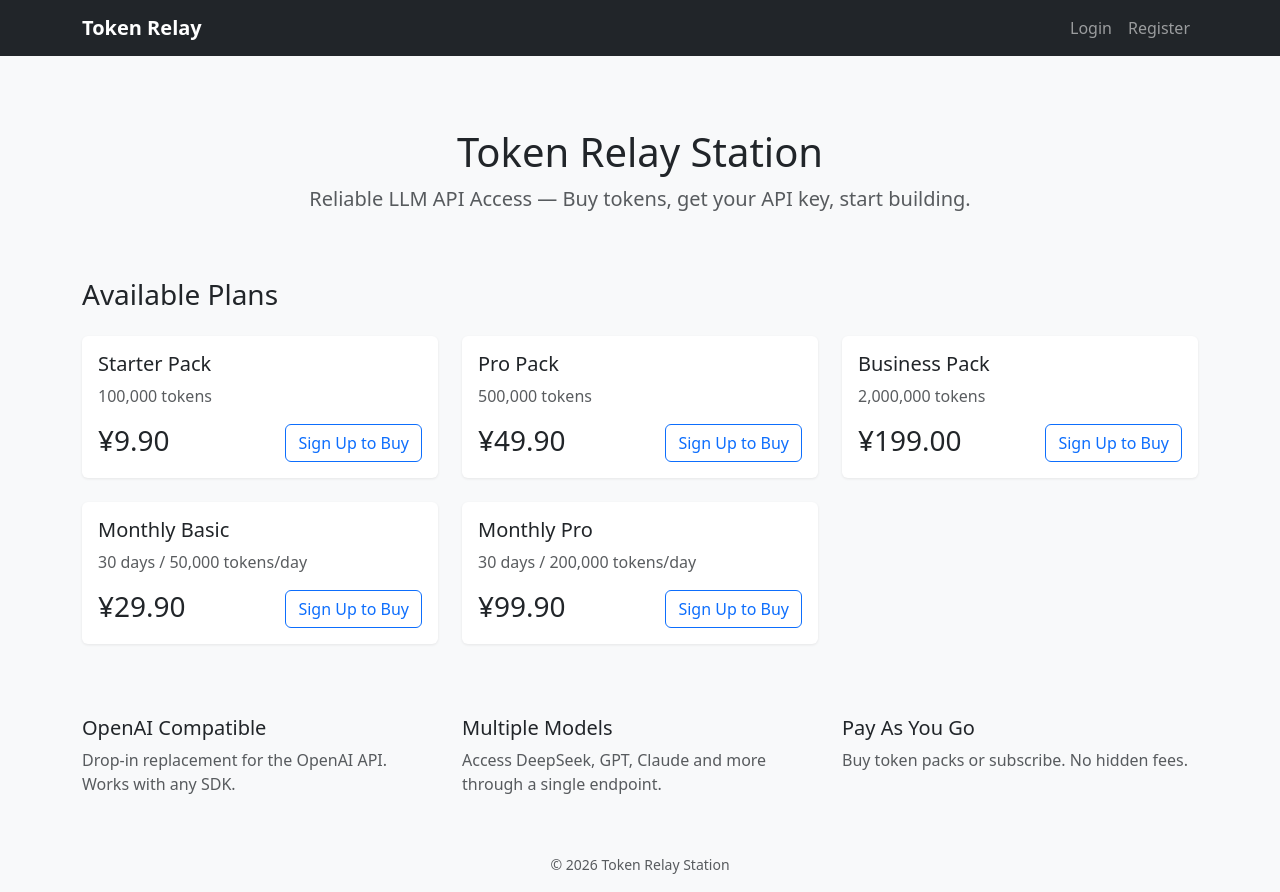
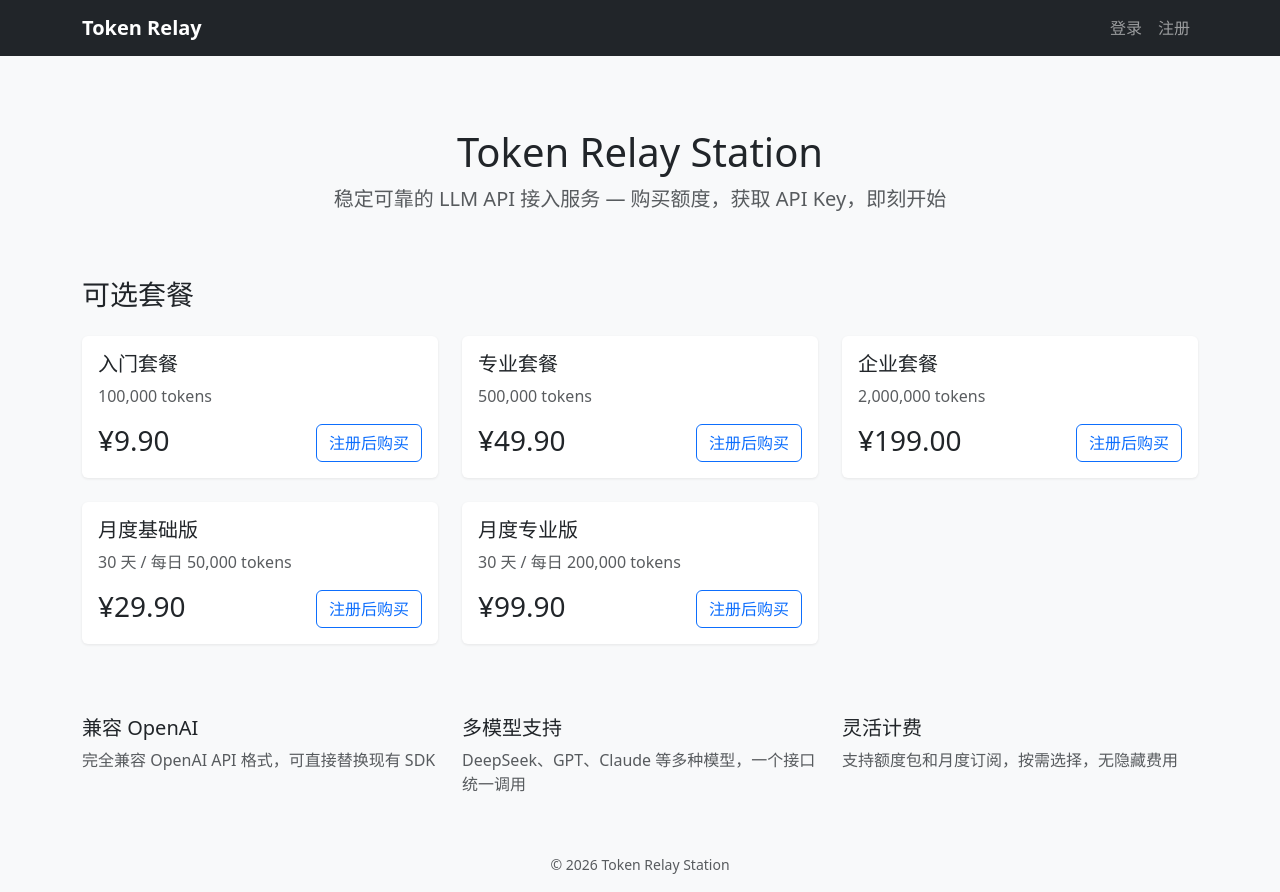
Before and after one commit to wjj-hermes/token-relay, a FastAPI app: page / in a window 1280 px wide. Run offline with FastAPI, Linux system fonts and the light colour scheme; data comes from the database, SQL or seed files in the repository; parts of the project's set-up code (start-up, migrations or seed data) failed here and were passed over.

Commit message:
中文化界面

```diff
--- a/auth.py
+++ b/auth.py
@@ -42,9 +42,9 @@ def decode_token(token: str) -> dict:
     try:
         return jwt.decode(token, JWT_SECRET, algorithms=[JWT_ALGORITHM])
     except jwt.ExpiredSignatureError:
-        raise HTTPException(status_code=401, detail="Token expired")
+        raise HTTPException(status_code=401, detail="登录已过期")
     except jwt.InvalidTokenError:
-        raise HTTPException(status_code=401, detail="Invalid token")
+        raise HTTPException(status_code=401, detail="无效的登录凭证")
 
 
 def get_current_user(request: Request):
@@ -83,7 +83,7 @@ def require_admin(func):
         async with SessionLocal() as db:
             user = await db.get(User, user_id)
             if not user or not user.is_admin:
-                raise HTTPException(status_code=403, detail="Admin access required")
+                raise HTTPException(status_code=403, detail="需要管理员权限")
             request.state.user = user
             request.state.db = db
             return await func(request, *args, **kwargs)
--- a/main.py
+++ b/main.py
@@ -60,11 +60,11 @@ async def _seed_products():
         if result.scalars().first():
             return
         defaults = [
-            Product(name="Starter Pack", type="quota", price=990, token_amount=100000),
-            Product(name="Pro Pack", type="quota", price=4990, token_amount=500000),
-            Product(name="Business Pack", type="quota", price=19900, token_amount=2000000),
-            Product(name="Monthly Basic", type="subscription", price=2990, duration_days=30, daily_limit=50000),
-            Product(name="Monthly Pro", type="subscription", price=9990, duration_days=30, daily_limit=200000),
+            Product(name="入门套餐", type="quota", price=990, token_amount=100000),
+            Product(name="专业套餐", type="quota", price=4990, token_amount=500000),
+            Product(name="企业套餐", type="quota", price=19900, token_amount=2000000),
+            Product(name="月度基础版", type="subscription", price=2990, duration_days=30, daily_limit=50000),
+            Product(name="月度专业版", type="subscription", price=9990, duration_days=30, daily_limit=200000),
         ]
         db.add_all(defaults)
         await db.commit()
@@ -101,12 +101,12 @@ async def chat_completions(request: Request):
     auth = request.headers.get("Authorization", "")
     raw_key = auth[7:] if auth.startswith("Bearer ") else auth
     if not raw_key:
-        raise HTTPException(status_code=401, detail="Missing API key")
+        raise HTTPException(status_code=401, detail="缺少 API Key")
 
     async with SessionLocal() as db:
         result = await validate_api_key(db, raw_key)
         if not result:
-            raise HTTPException(status_code=401, detail="Invalid API key")
+            raise HTTPException(status_code=401, detail="无效的 API Key")
         user, api_key = result
 
         # Check balance
@@ -117,12 +117,12 @@ async def chat_completions(request: Request):
         )
         subs = subs_result.scalars().all()
         if not await check_balance(user, subs):
-            raise HTTPException(status_code=402, detail="Insufficient balance")
+            raise HTTPException(status_code=402, detail="余额不足，请充值")
 
     body = await request.json()
     model = body.get("model", "")
     if not model:
-        raise HTTPException(status_code=400, detail="Missing 'model' field")
+        raise HTTPException(status_code=400, detail="缺少 model 参数")
     messages = body.get("messages", [])
     kwargs = {k: body[k] for k in ("temperature", "max_tokens", "top_p", "tools", "tool_choice", "stop") if k in body}
 
--- a/routers/web.py
+++ b/routers/web.py
@@ -35,9 +35,9 @@ async def login_submit(request: Request, username: str = Form(...), password: st
         result = await db.execute(select(User).where(User.username == username))
         user = result.scalar_one_or_none()
         if not user or not verify_password(password, user.password_hash):
-            return templates.TemplateResponse(request, "login.html", {"error": "Invalid credentials"})
+            return templates.TemplateResponse(request, "login.html", {"error": "用户名或密码错误"})
         if not user.is_active:
-            return templates.TemplateResponse(request, "login.html", {"error": "Account disabled"})
+            return templates.TemplateResponse(request, "login.html", {"error": "账号已被禁用"})
         token = create_token(user.id, user.is_admin)
         resp = RedirectResponse("/user/dashboard", status_code=302)
         resp.set_cookie("token", token, httponly=True, max_age=72 * 3600)
@@ -53,13 +53,13 @@ async def register_page(request: Request):
 async def register_submit(request: Request, username: str = Form(...), email: str = Form(...),
                           password: str = Form(...), password2: str = Form(...)):
     if password != password2:
-        return templates.TemplateResponse(request, "register.html", {"error": "Passwords do not match"})
+        return templates.TemplateResponse(request, "register.html", {"error": "两次密码不一致"})
     if len(password) < 6:
-        return templates.TemplateResponse(request, "register.html", {"error": "Password too short"})
+        return templates.TemplateResponse(request, "register.html", {"error": "密码长度不能少于6位"})
     async with SessionLocal() as db:
         existing = await db.execute(select(User).where((User.username == username) | (User.email == email)))
         if existing.scalar_one_or_none():
-            return templates.TemplateResponse(request, "register.html", {"error": "Username or email taken"})
+            return templates.TemplateResponse(request, "register.html", {"error": "用户名或邮箱已被注册"})
         user = User(username=username, email=email, password_hash=hash_password(password))
         db.add(user)
         await db.commit()
--- a/services/order_service.py
+++ b/services/order_service.py
@@ -13,7 +13,7 @@ def generate_order_no() -> str:
 async def create_order(db: AsyncSession, user_id: int, product_id: int) -> Order:
     product = await db.get(Product, product_id)
     if not product or not product.is_active:
-        raise ValueError("Product not found or inactive")
+        raise ValueError("产品不存在或已下架")
 
     order = Order(
         user_id=user_id,
--- a/templates/base.html
+++ b/templates/base.html
@@ -13,11 +13,11 @@
         <a class="navbar-brand" href="/">Token Relay</a>
         <div class="navbar-nav ms-auto">
             {% if request.cookies.get("token") %}
-            <a class="nav-link" href="/user/dashboard">Dashboard</a>
-            <a class="nav-link" href="/logout">Logout</a>
+            <a class="nav-link" href="/user/dashboard">控制台</a>
+            <a class="nav-link" href="/logout">退出</a>
             {% else %}
-            <a class="nav-link" href="/login">Login</a>
-            <a class="nav-link" href="/register">Register</a>
+            <a class="nav-link" href="/login">登录</a>
+            <a class="nav-link" href="/register">注册</a>
             {% endif %}
         </div>
     </div>
--- a/templates/index.html
+++ b/templates/index.html
@@ -1,13 +1,13 @@
 {% extends "base.html" %}
-{% block title %}Token Relay - API Key Store{% endblock %}
+{% block title %}Token Relay - API 密钥商城{% endblock %}
 {% block content %}
 <div class="text-center py-5">
     <h1>Token Relay Station</h1>
-    <p class="lead text-muted">Reliable LLM API Access &mdash; Buy tokens, get your API key, start building.</p>
+    <p class="lead text-muted">稳定可靠的 LLM API 接入服务 &mdash; 购买额度，获取 API Key，即刻开始</p>
 </div>
 
 {% if products %}
-<h3 class="mb-4">Available Plans</h3>
+<h3 class="mb-4">可选套餐</h3>
 <div class="row g-4">
     {% for p in products %}
     <div class="col-md-4">
@@ -17,17 +17,17 @@
                 {% if p.type == "quota" %}
                 <p class="text-muted">{{ "{:,}".format(p.token_amount) }} tokens</p>
                 {% else %}
-                <p class="text-muted">{{ p.duration_days }} days{% if p.daily_limit %} / {{ "{:,}".format(p.daily_limit) }} tokens/day{% else %} / unlimited{% endif %}</p>
+                <p class="text-muted">{{ p.duration_days }} 天{% if p.daily_limit %} / 每日 {{ "{:,}".format(p.daily_limit) }} tokens{% else %} / 不限量{% endif %}</p>
                 {% endif %}
                 <div class="mt-auto">
                     <span class="h3">&yen;{{ "%.2f"|format(p.price / 100) }}</span>
                     {% if user %}
                     <form method="post" action="/pay/create" class="d-inline float-end">
                         <input type="hidden" name="product_id" value="{{ p.id }}">
-                        <button class="btn btn-primary">Buy Now</button>
+                        <button class="btn btn-primary">立即购买</button>
                     </form>
                     {% else %}
-                    <a href="/register" class="btn btn-outline-primary float-end">Sign Up to Buy</a>
+                    <a href="/register" class="btn btn-outline-primary float-end">注册后购买</a>
                     {% endif %}
                 </div>
             </div>
@@ -37,22 +37,22 @@
 </div>
 {% else %}
 <div class="text-center text-muted py-5">
-    <p>No plans available yet. Please check back later.</p>
+    <p>暂无可售套餐，请稍后再来。</p>
 </div>
 {% endif %}
 
 <div class="row mt-5 g-4">
     <div class="col-md-4">
-        <h5>OpenAI Compatible</h5>
-        <p class="text-muted">Drop-in replacement for the OpenAI API. Works with any SDK.</p>
+        <h5>兼容 OpenAI</h5>
+        <p class="text-muted">完全兼容 OpenAI API 格式，可直接替换现有 SDK</p>
     </div>
     <div class="col-md-4">
-        <h5>Multiple Models</h5>
-        <p class="text-muted">Access DeepSeek, GPT, Claude and more through a single endpoint.</p>
+        <h5>多模型支持</h5>
+        <p class="text-muted">DeepSeek、GPT、Claude 等多种模型，一个接口统一调用</p>
     </div>
     <div class="col-md-4">
-        <h5>Pay As You Go</h5>
-        <p class="text-muted">Buy token packs or subscribe. No hidden fees.</p>
+        <h5>灵活计费</h5>
+        <p class="text-muted">支持额度包和月度订阅，按需选择，无隐藏费用</p>
     </div>
 </div>
 {% endblock %}
```
Also changed, not shown: templates/admin/dashboard.html (+12 -12 lines), templates/admin/orders.html (+5 -5 lines), templates/admin/products.html (+17 -17 lines), templates/admin/users.html (+7 -7 lines), templates/login.html (+6 -6 lines), templates/pay/qrcode.html (+8 -8 lines), templates/register.html (+8 -8 lines), templates/user/dashboard.html (+23 -23 lines).
